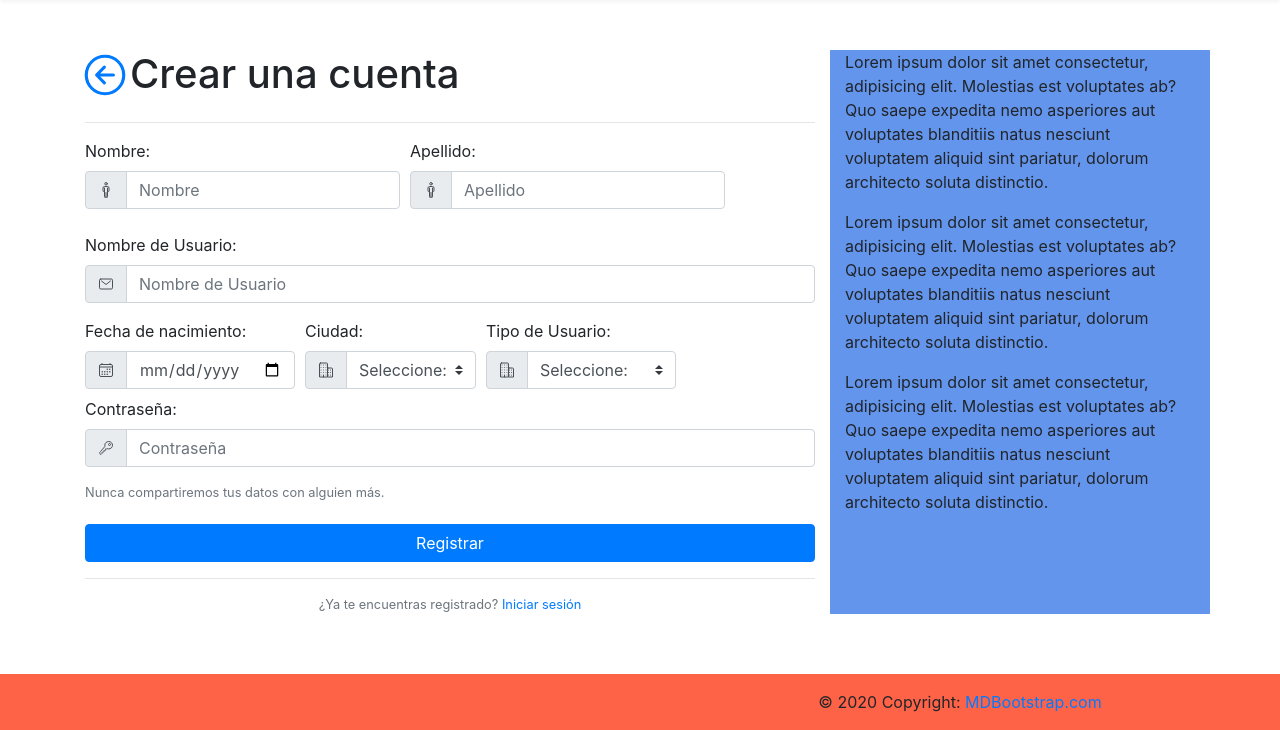
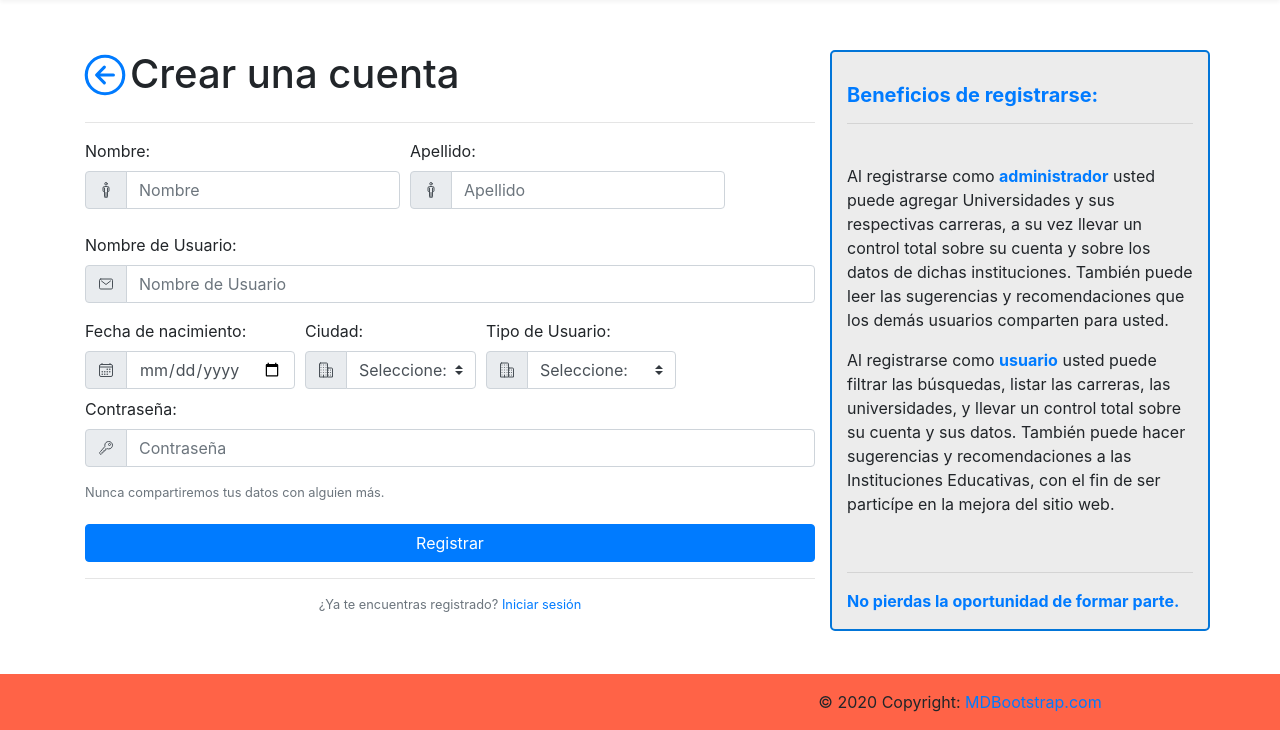
Before and after one commit to seergioveera/eBusca, a PHP site: page /views/home/register.php in a window 1280 px wide. Shown: the part 70-800 px from the top of the page. Run offline with PHP 8.4, Linux system fonts and the light colour scheme; data that the repository does not hold is empty; some libraries are stand-ins or nearby versions.

Commit message:
se agrego texto en login y register

```diff
--- a/views/home/register.php
+++ b/views/home/register.php
@@ -162,20 +162,25 @@ $mysqli = new mysqli('localhost', 'root', '', 'ebusca');
                         <a href="login.php">Iniciar sesión</a> </small>
                 </form>
             </div>
-            <div class="text-login d-none d-sm-none d-md-block col-xs-block col-md-block col-lg-4">
-                <div class="text-login">
-                    <p>Lorem ipsum dolor sit amet consectetur, adipisicing elit. Molestias est voluptates ab? Quo saepe
-                        expedita nemo asperiores aut voluptates blanditiis natus nesciunt voluptatem aliquid sint
-                        pariatur,
-                        dolorum architecto soluta distinctio.</p>
-                    <p>Lorem ipsum dolor sit amet consectetur, adipisicing elit. Molestias est voluptates ab? Quo saepe
-                        expedita nemo asperiores aut voluptates blanditiis natus nesciunt voluptatem aliquid sint
-                        pariatur,
-                        dolorum architecto soluta distinctio.</p>
-                    <p>Lorem ipsum dolor sit amet consectetur, adipisicing elit. Molestias est voluptates ab? Quo saepe
-                        expedita nemo asperiores aut voluptates blanditiis natus nesciunt voluptatem aliquid sint
-                        pariatur,
-                        dolorum architecto soluta distinctio.</p>
+            <div class="d-none d-sm-none d-md-block col-xs-block col-md-block col-lg-4" style="border-radius: 5px; border: solid 2px #0275d8; background-color:#ECECEC">
+                <div class="">
+                    <p style="padding-top: 15px;">
+                        <h5 class="text-primary"> <b> Beneficios de registrarse: </b></h5>
+                    </p>
+                    <hr><br>
+                    <p>Al registrarse como <b class="text-primary">administrador</b> usted puede agregar Universidades y sus respectivas carreras,
+                        a su vez llevar un control total sobre su cuenta y sobre los datos de dichas instituciones.
+                        También puede leer las sugerencias y recomendaciones que los demás usuarios comparten para usted.</p>
+
+                    <p>Al registrarse como <b class="text-primary">usuario</b> usted puede filtrar las búsquedas,
+                        listar las carreras, las universidades, y llevar un control total sobre su cuenta y sus datos.
+                        También puede hacer sugerencias y recomendaciones a las Instituciones Educativas,
+                        con el fin de ser particípe en la mejora del sitio web.</p>
+                    <br>
+                    <hr>
+                    <p>
+                        <h7 class="text-primary"><b>No pierdas la oportunidad de formar parte. </b> </h7>
+                    </p>
                 </div>
                 </form>
             </div>
```
Also changed, not shown: views/home/login.php (+14 -15 lines).
